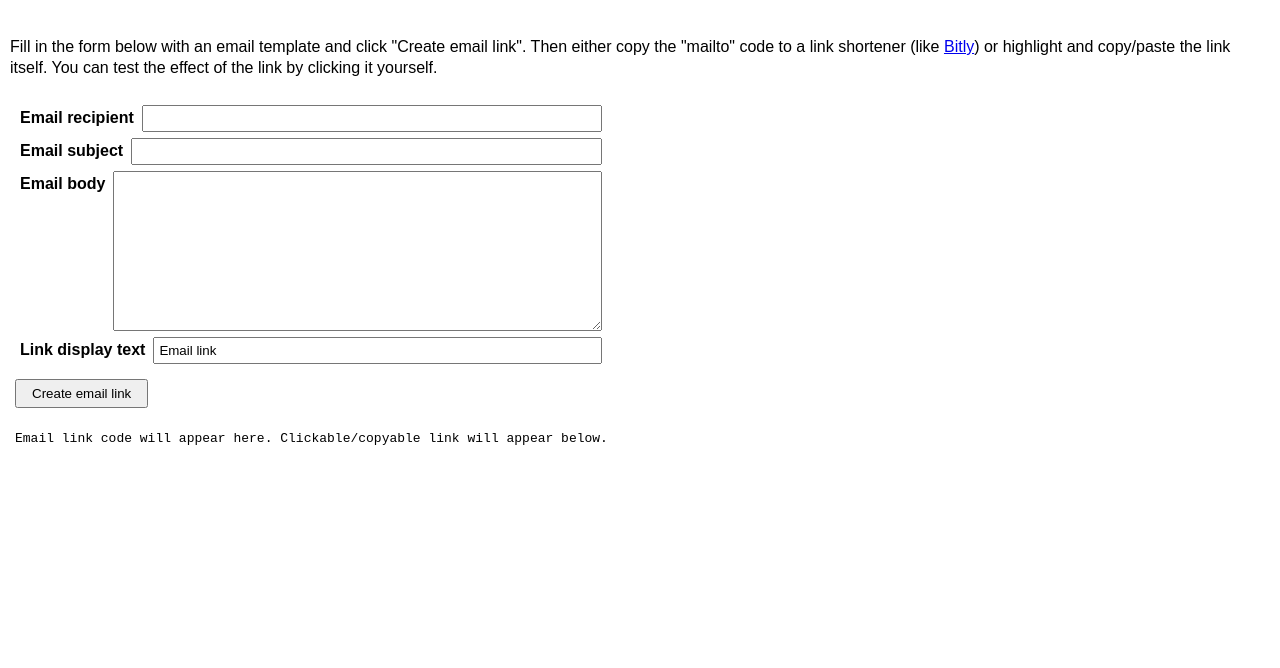
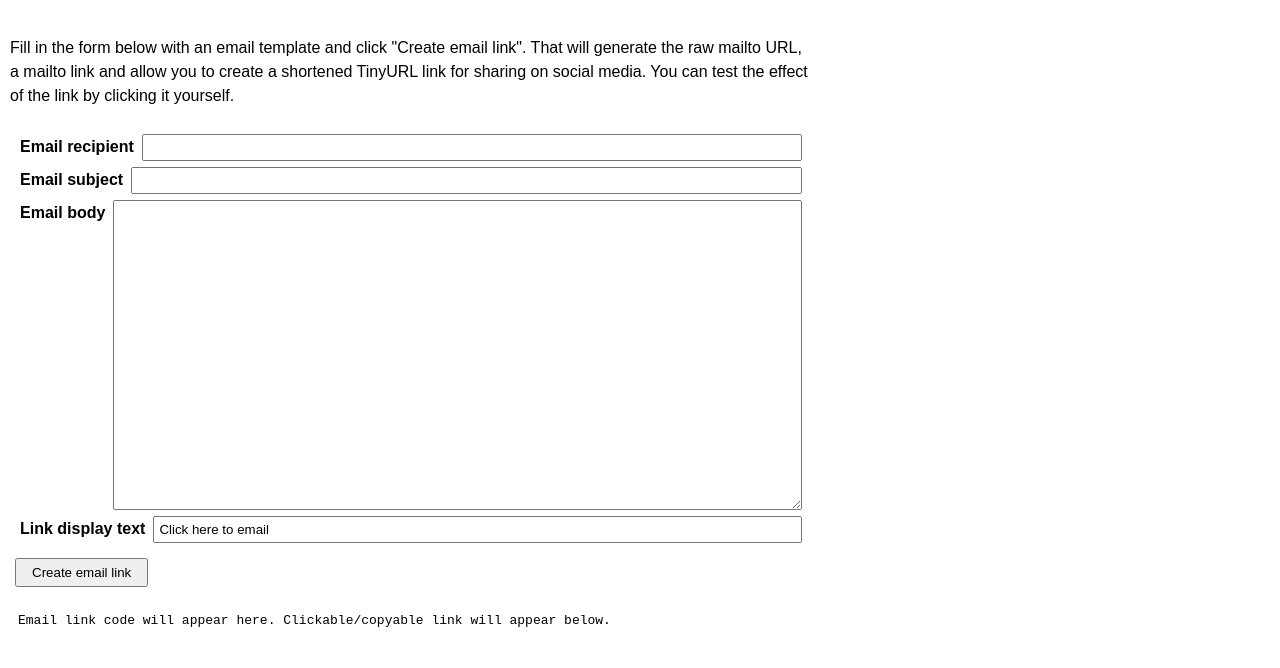
Before and after one commit to tsamb/emailactivist, a plain HTML site: page index.html in a window 1280 px wide. Drawn offline with Linux system fonts and the light colour scheme.

Commit message:
Add link TinyURL url shortener; update styling

```diff
--- a/index.html
+++ b/index.html
@@ -12,11 +12,14 @@
       margin: 0;
       font-family: Arial, Helvetica, sans-serif;
     }
-    .container { padding: 20px 10px; }
+    .container {
+      padding: 20px 10px;
+      max-width: 800px;
+    }
 
     p {
       margin-bottom: 30px;
-      line-height: 1.33em;
+      line-height: 1.5em;
     }
 
     .aligned-form {
@@ -24,7 +27,6 @@
       flex-direction: column;
       justifly-content: center;
       align-item: center;
-      max-width: 600px;
     }
 
     .form-group {
@@ -63,15 +65,23 @@
       white-space: -pre-wrap;      /* Opera 4-6 */
       white-space: -o-pre-wrap;    /* Opera 7 */
       word-wrap: break-word;       /* Internet Explorer 5.5+ */
-      padding: 5px;
+      padding: 8px;
     }
 
-    #link-container { padding: 5px; }
+    #link-container {
+      padding: 8px;
+      margin: 13px 0;
+    }
+
+    #shortener-container {
+      padding: 8px;
+      margin: 13px 0;
+    }
   </style>
 </head>
 <body>
   <div class="container">
-    <div><p>Fill in the form below with an email template and click "Create email link". Then either copy the "mailto" code to a link shortener (like <a href="https://bitly.com">Bitly</a>) or highlight and copy/paste the link itself. You can test the effect of the link by clicking it yourself.</p></div>
+    <div><p>Fill in the form below with an email template and click "Create email link". That will generate the raw mailto URL, a mailto link and allow you to create a shortened TinyURL link for sharing on social media. You can test the effect of the link by clicking it yourself.</p></div>
     <div class="aligned-form">
       <form id='mailto-link-form'>
         <div class="form-group">
@@ -84,11 +94,11 @@
         </div>
         <div class="form-group">
           <label for="body">Email body</label>
-          <textarea id="body" class="input-control" name="body" cols="30" rows="10" required></textarea>
+          <textarea id="body" class="input-control" name="body" cols="30" rows="20" required></textarea>
         </div>
         <div class="form-group">
           <label for="link-text">Link display text</label>
-          <input id="link-text" class="input-control" name="link-text" type="text" value="Email link" required>
+          <input id="link-text" class="input-control" name="link-text" type="text" value="Click here to email" required>
         </div>
       </div>
       <div class="button-container">
@@ -97,6 +107,7 @@
     </form>
     <pre id="link-code">Email link code will appear here. Clickable/copyable link will appear below.</pre>
     <div id="link-container"></div>
+    <div id="shortener-container"></div>
   </div>
 <script>
   document.getElementById('mailto-link-form').addEventListener('submit', (event) => {
@@ -117,9 +128,15 @@
     link.target = "_blank";
     link.innerText = linkText;
 
+
     const linkContainer = document.getElementById('link-container');
     linkContainer.innerHTML = '';
     linkContainer.appendChild(link);
+
+    const shortenerContainer = document.getElementById('shortener-container');
+    const tinyUrlFormHTML = `<form action="https://tinyurl.com/create.php" method="post" target="_blank"><b>Shorten this link with <a href="https://tinyurl.com">TinyURL.com</a>:</b><br/><input type="text" name="url" value="${href}"><input type="submit" name="submit" value="Make TinyURL"></form>`;
+    shortenerContainer.innerHTML = '';
+    shortenerContainer.insertAdjacentHTML('beforeend', tinyUrlFormHTML);
   })
 </script>
 </body>
```
